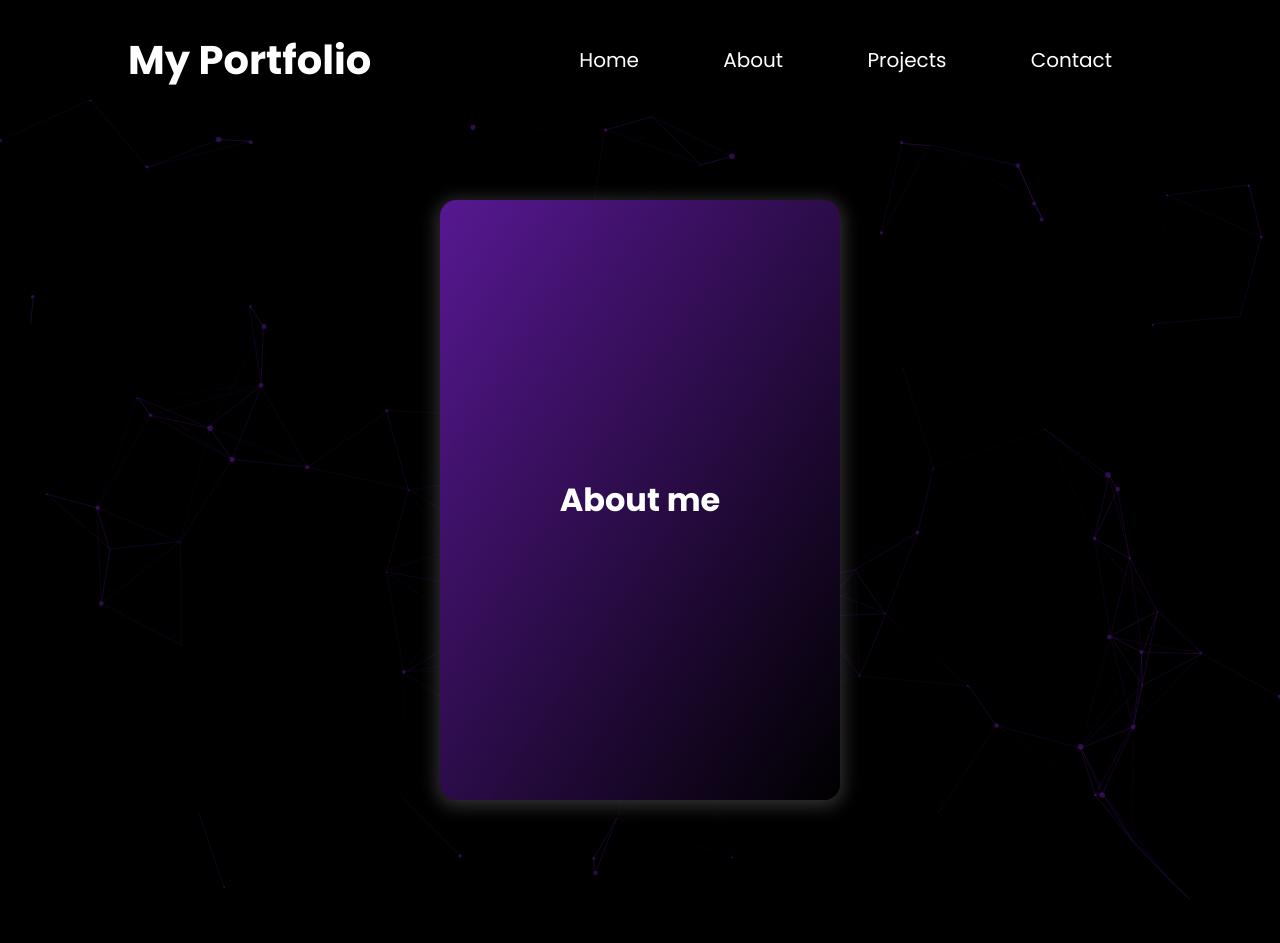
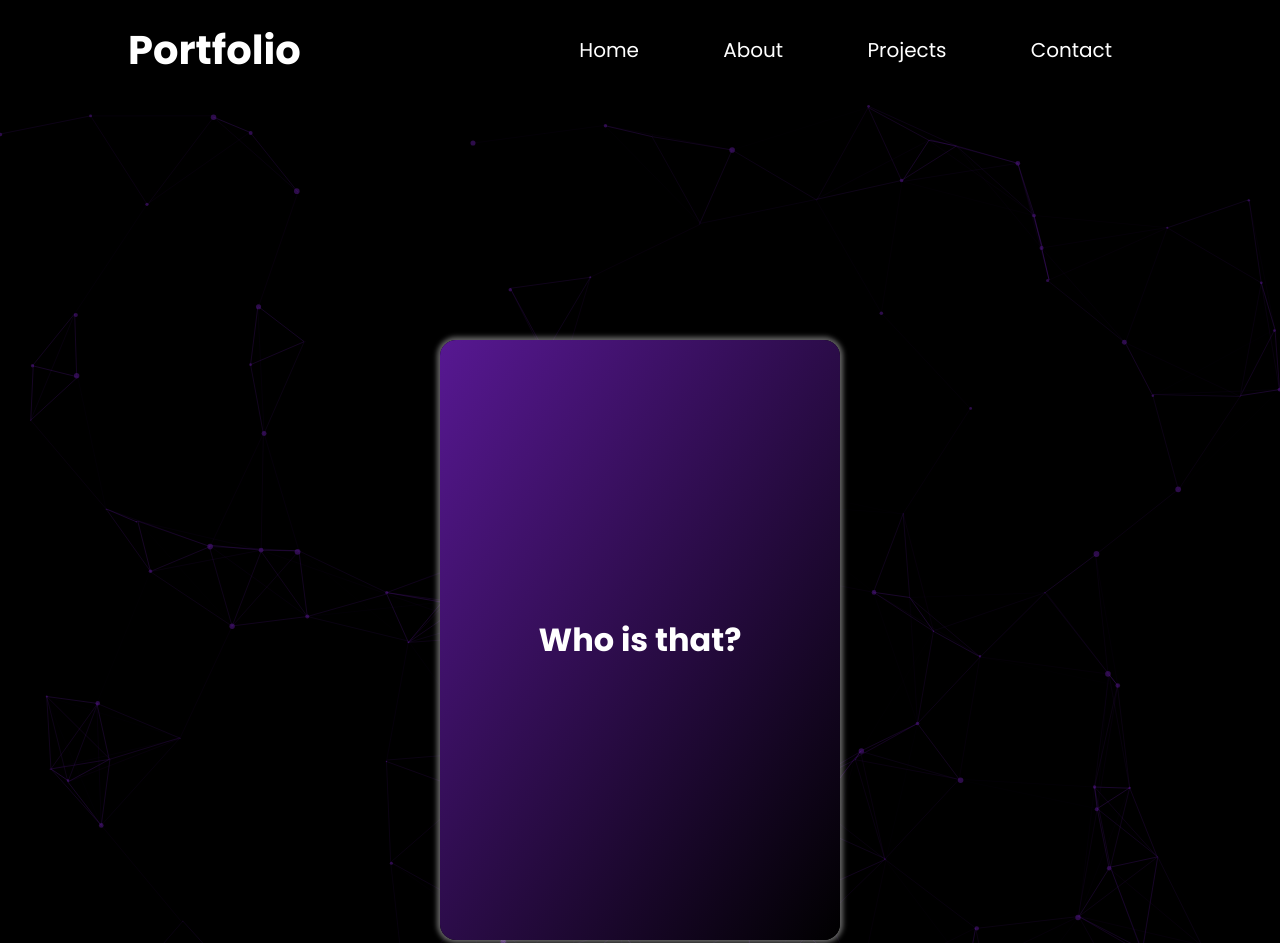
Before and after one commit to Nicchorff/portfolio, a plain HTML site: page index.html in a window 1280 px wide. Shown: the top 943 px of the page. Before the commit the page ends 900 px from the top, so only its background shows below. Drawn offline with nearby package versions, Linux system fonts and the light colour scheme; animation ran at ten frames a second.

Commit message:
fix: Ajuste de textos e espaçamentos

```diff
--- a/index.html
+++ b/index.html
@@ -13,7 +13,7 @@
     <header>
         <div class="container">
             <nav>
-                <h1><a href="#">My Portfolio</a></h1>
+                <h1><a href="#">Portfolio</a></h1>
                 <ul>
                     <li><a href="#">Home</a></li>
                     <li><a href="#">About</a></li>
@@ -25,10 +25,11 @@
     </header>
     <div id="particles-js">
     </div>
-    <div class="cartao">
+    <section id="home">
+        <div class="cartao" id>
             <div class="cartao-interior">
                 <div class="cartao-lados cartao-lados-frente">
-                <h2>About me</h2>
+                    <h2>Who is that?</h2>
                 </div>
                 <div class="cartao-lados cartao-lados-atras">
                     <div class="cartao-conteudo">
@@ -37,13 +38,23 @@
                             <h2>Pedro Kerkoff</h2>
                         </div>
                         <div class="cartao-body">
-                        <h3>JavaScript</h3>
-                        <p>Lorem ipsum dolor, sit amet consectetur adipisicing elit. Vero beatae rem voluptates tenetur itaque laborum, est hic accusamus consequatur ullam aliquid consequuntur porro commodi ad quia nostrum consectetur non culpa.</p>
+                            <h2>Desenvolvedor junior.</h2>
+                            <p>Olá, a seguir você ira conhecer um pouco mais sobre mim.</p>
+                            <br/>
+                            <p>Vai ser um honra dividir as minhas conquistas contigo, não precisar ficar tímido, sinta-se avontade.</p>
                         </div>
                     </div>
                 </div>
             </div>
         </div>
+    </section>
+    <section class="about-section" id="about">
+        <div class="container">
+            <h1>About</h1>
+            ASDASDASFSDASD
+        </div>
+    </section>
+
 
 
 <script src="https://cdn.jsdelivr.net/particles.js/2.0.0/particles.min.js"></script>
--- a/js/app.js
+++ b/js/app.js
@@ -109,27 +109,3 @@ particlesJS("particles-js", {
     },
     "retina_detect": true
   });
-
-  // Configuração do Stats.js
-  var count_particles, stats, update;
-  stats = new Stats();
-  stats.setMode(0);
-  stats.domElement.style.position = 'absolute';
-  stats.domElement.style.left = '0px';
-  stats.domElement.style.top = '0px';
-  document.body.appendChild(stats.domElement);
-
-  count_particles = document.querySelector('.js-count-particles');
-
-  update = function() {
-    stats.begin();
-    stats.end();
-
-    if (window.pJSDom[0].pJS.particles && window.pJSDom[0].pJS.particles.array) {
-      count_particles.innerText = window.pJSDom[0].pJS.particles.array.length;
-    }
-
-    requestAnimationFrame(update);
-  };
-
-  requestAnimationFrame(update);
--- a/style.css
+++ b/style.css
@@ -11,13 +11,18 @@
     box-sizing: border-box;
 }
 body {
-    background-color: #000000;
+    background-color: #571892;
     color: #fff;
   }
 
+.home-section{
+    margin-bottom: 500px;
+}
+
 .container{
     padding: 10px 10%;
-    margin-top: 20px;
+    padding-top: 20px;
+    background-color: #000000;
 }
 .container nav{
     display: flex;
@@ -25,6 +30,7 @@ body {
     justify-content: space-between;
     flex-wrap: wrap;
 }
+
 header h1 a{
     color: #fff;
     text-decoration: none;
@@ -58,7 +64,7 @@ nav ul li a:hover::after{
 }
 
 .cartao{
-    margin: 100px auto 0;
+    margin: 250px auto 350px;
     width: 400px;
     height: 600px;
     perspective: 600px;
@@ -85,7 +91,7 @@ nav ul li a:hover::after{
     backface-visibility: hidden;
     overflow: hidden;
     border-radius: 16px;
-    box-shadow: 0px 3px 18px 3px rgba(255,255,255,0.2);
+    box-shadow: 0px 0px 5px 3px rgba(255, 255, 255, 0.4);
 }
 
 .cartao-lados-frente{
@@ -123,7 +129,6 @@ nav ul li a:hover::after{
     right: 0;
     bottom: 0;
     z-index: -1;
-    border-radius: 0 0 50% 0;
     background-image: linear-gradient(to bottom left, var(--roxo) 10%, var(--preto) 115%);
 }
 
@@ -165,24 +170,20 @@ nav ul li a:hover::after{
 
 
 
-
-
-
-
 /* Particles Configuration */
 canvas {
-    display: block;
-    vertical-align: bottom;
+    display:flex;
+    vertical-align: none;
 }
 
 
 #particles-js {
     position: absolute;
+    vertical-align: top;
     width: 100%;
-    height: 100%;
+    height: 1202px;
     background-color: #000000;
     background-image: url("");
     background-repeat: no-repeat;
-    background-size: cover;
     background-position: 50% 50%;
 }
```
Lines whose indentation alone changed are shown as unchanged.
